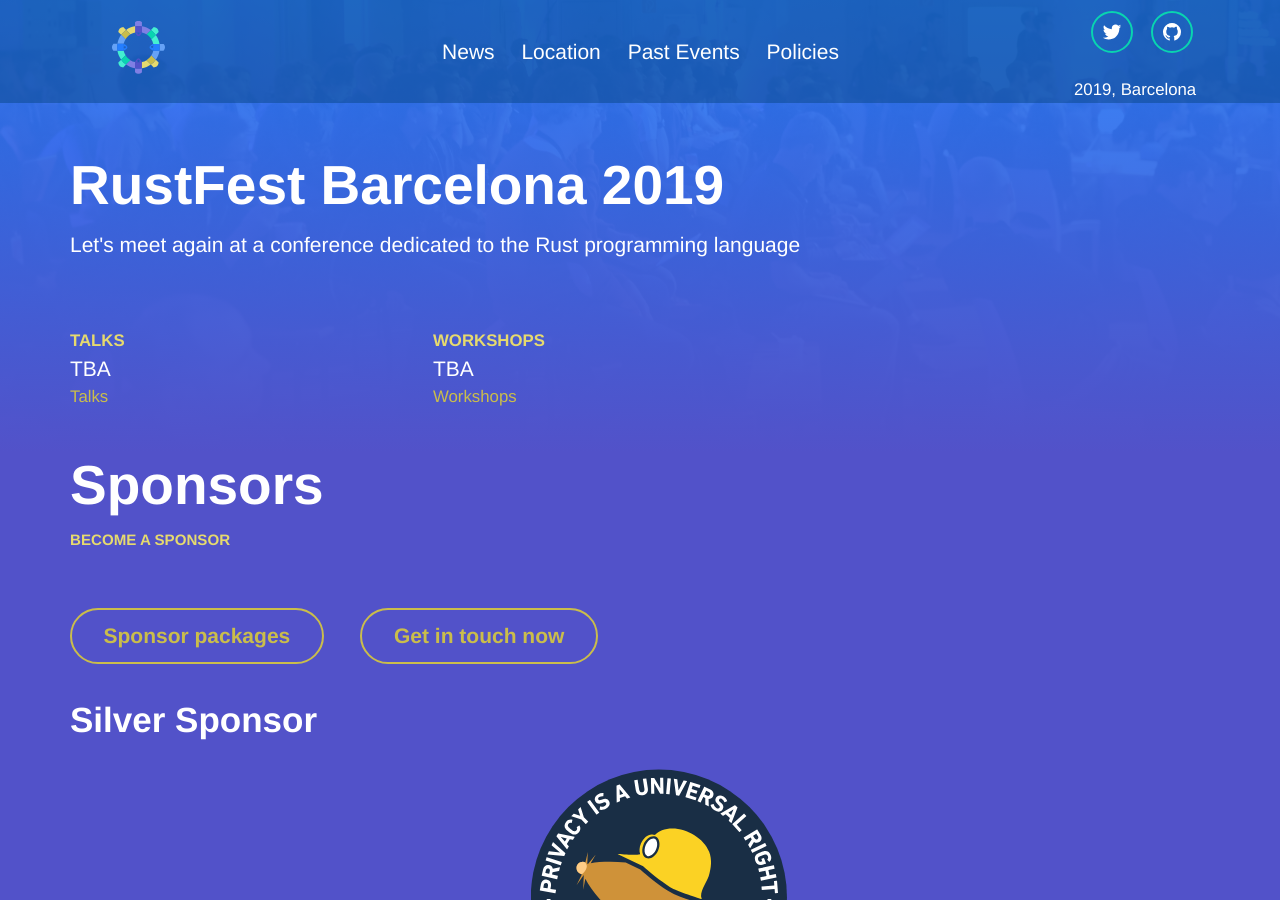
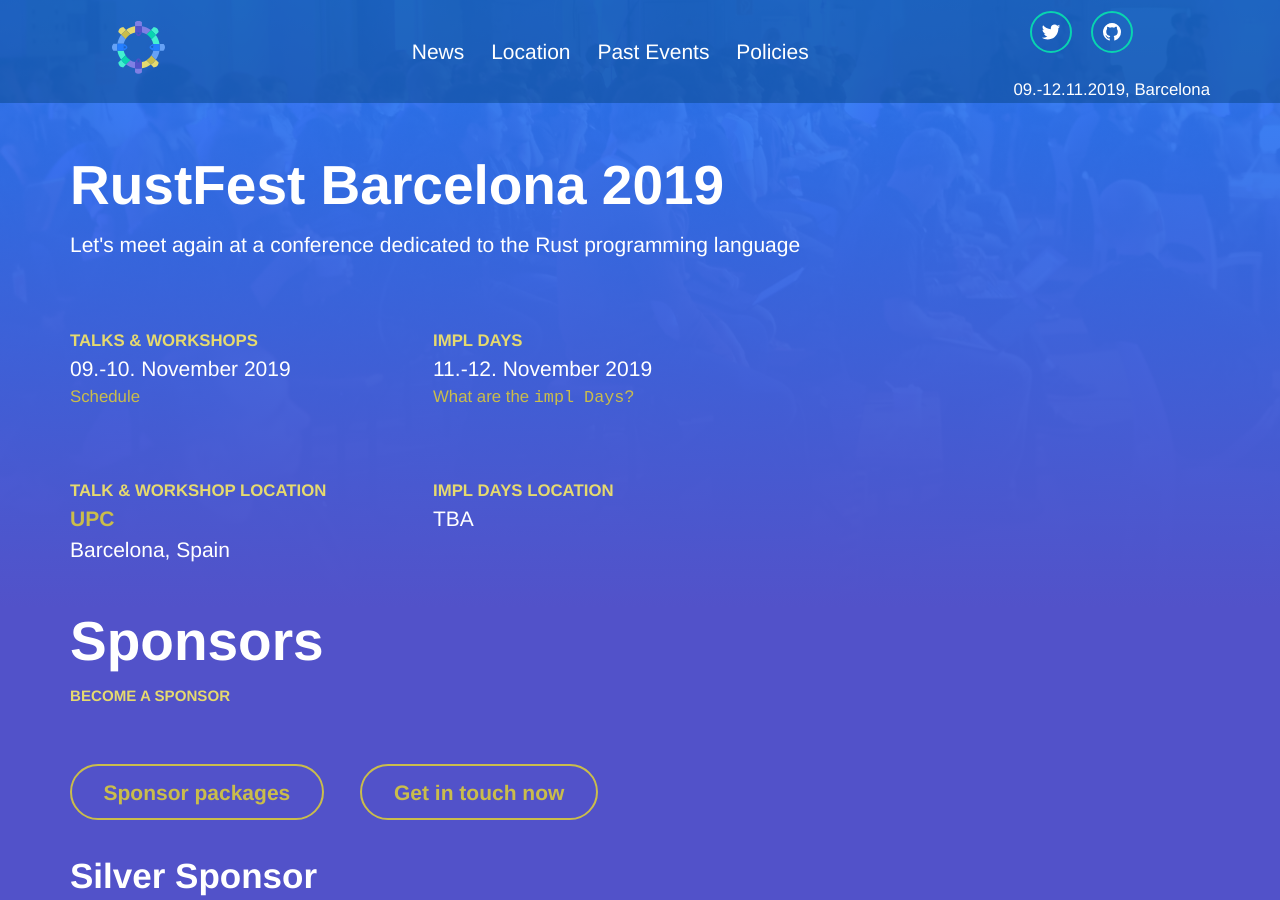
Before and after one commit to RustFestEU/barcelona.rustfest.eu, a Jekyll site: the page built from index.html, in a window 1280 px wide and 900 px high. Built offline with Jekyll 4.4.1, drawn with Linux system fonts in a browser that asks for light colours; nearby versions of some CDN libraries; some of the changed text lies outside the part shown.

Commit message:
Add date & location

```diff
--- a/_config.yml
+++ b/_config.yml
@@ -12,18 +12,16 @@
 socialImageSrc: "/assets/favicons/logo.svg"
 
 location:
-  venue: "TBA"
-  second_venue : "TBA"
+  venue: "UPC"
   city: "Barcelona"
   country: "Spain"
 
 dates:
   year: "2019"
-  talks: "TBA"
-  workshops: "TBA"
-  impl_days: "TBA"
-  impl_days_no_br: "TBA"
-  short_form: "2019"
+  talks: "09.-10. November"
+  impl_days: "11.-12. November"
+  impl_days_no_br: "11.-12.11."
+  short_form: "09.-12.11.2019"
 
 event:
   assets: "/assets/"
--- a/_includes/header.html
+++ b/_includes/header.html
@@ -30,7 +30,7 @@
           </li>
         </ul>
       </div>
-      <span class="dates_props">2019, {{ site.location.city }}</span>
+      <span class="dates_props">{{ site.dates.short_form }}, {{ site.location.city }}</span>
     </div>
   </section>
 </header>
--- a/index.html
+++ b/index.html
@@ -9,22 +9,40 @@
 
     <div class="itemgroup">
       <div>
-        <p class="desc">Talks</p>
+        <p class="desc">Talks &amp; Workshops</p>
         <p>
-          {{site.dates.talks}}<br>
+          {{site.dates.talks}} {{site.dates.year}}
         </p>
         <p class="note">
-          <a href="/talks">Talks</a>
+          <a href="/schedule">Schedule</a>
         </p>
       </div>
 
       <div>
-        <p class="desc">Workshops</p>
+        <p class="desc">impl Days</p>
         <p>
-          {{site.dates.workshops}}<br />
+          {{site.dates.impl_days}} {{site.dates.year}}
         </p>
         <p class="note">
-          <a href="/workshops">Workshops</a>
+          <a href="/about_impl_days">What are the <code class="highlighter-rouge">impl Days</code>?</a>
+        </p>
+      </div>
+    </div>
+
+    <div class="itemgroup">
+      <div class="location">
+        <p class="desc">Talk &amp; Workshop Location</p>
+        <p>
+          <address title="Address">
+            <a href="/location/">{{site.location.venue}}</a><br />
+            {{site.location.city}}, {{site.location.country}}<br/>
+          </address>
+        </p>
+      </div>
+      <div class="location">
+        <p class="desc">impl Days Location</p>
+        <p>
+          TBA
         </p>
       </div>
 
```
